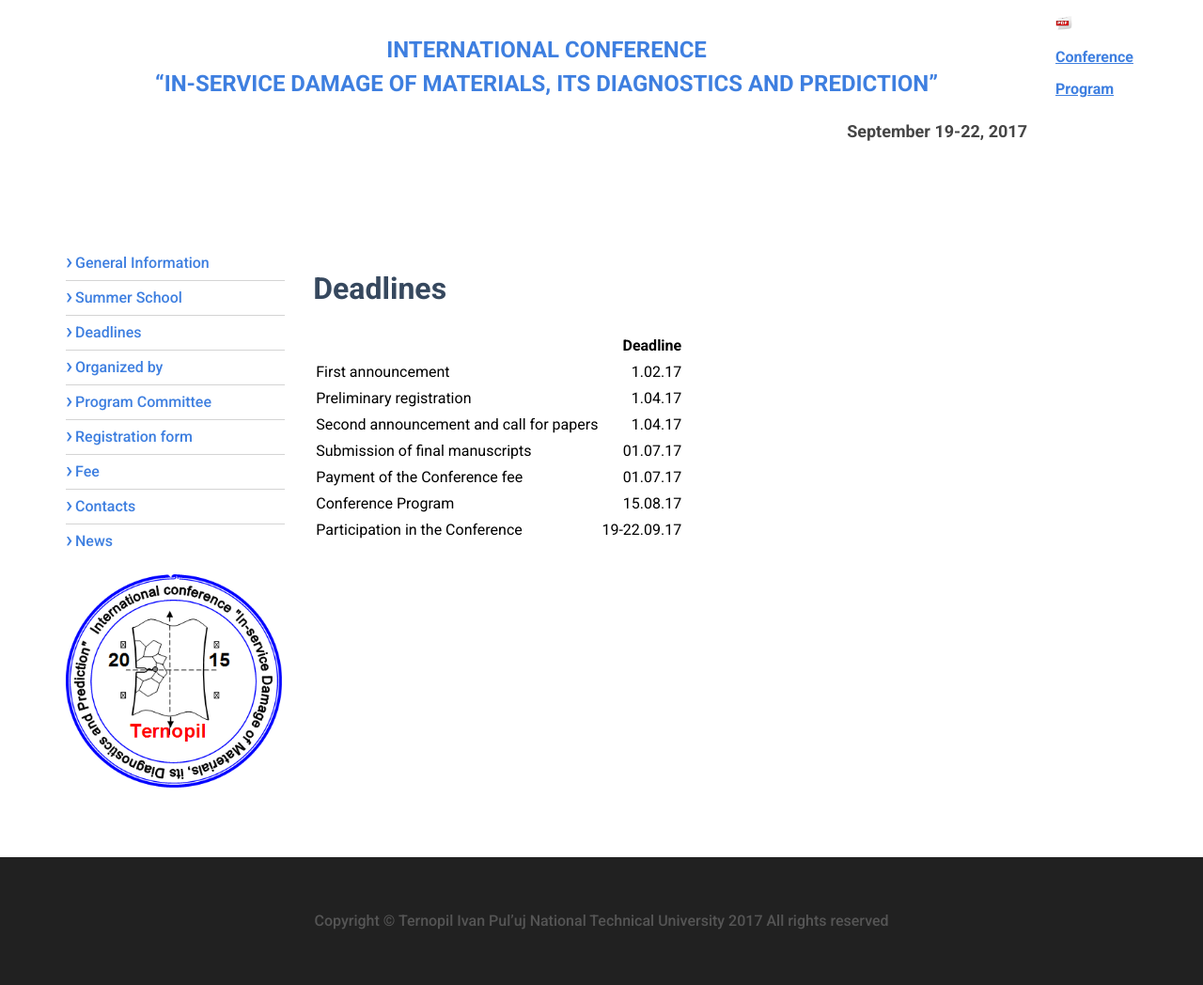
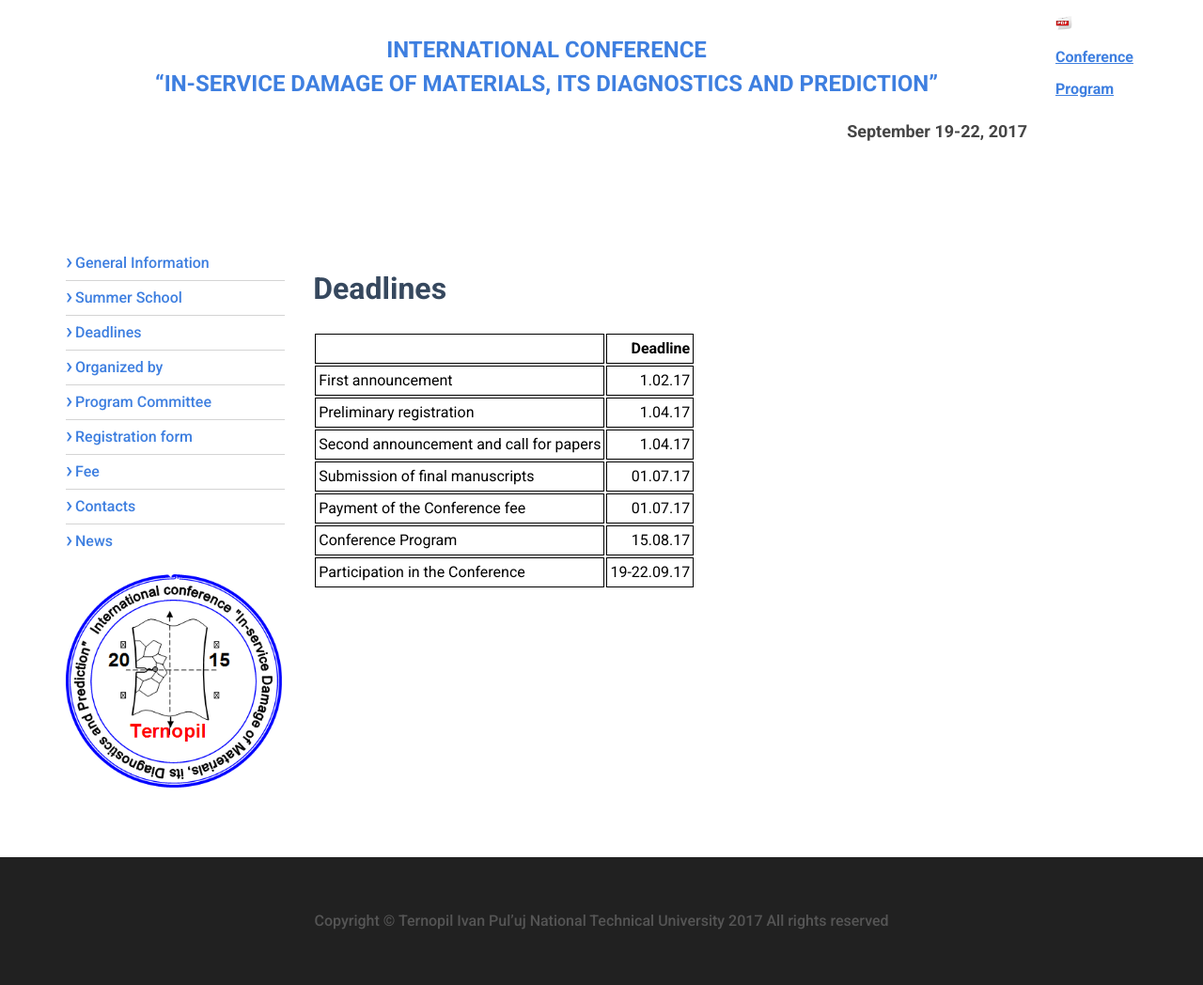
Before and after one commit to sivanchenko/dmdp.tntu.edu.ua, a Jekyll site: the page built from deadlines.md, in a window 1280 px wide. Shown: the whole page at 94% size. Built offline with Jekyll 4.4.1, drawn with Linux system fonts in a browser that asks for light colours.

Commit message:
Update main.css

```diff
--- a/assets/css/main.css
+++ b/assets/css/main.css
@@ -43,6 +43,11 @@ img {
     max-width: 100%;
     height: auto;
     vertical-align: top; }
+td, th {
+    padding: 3px;
+    border: 1px solid black;
+    text-align: left;
+}
 
 .container {
     max-width: 1200px;
```
